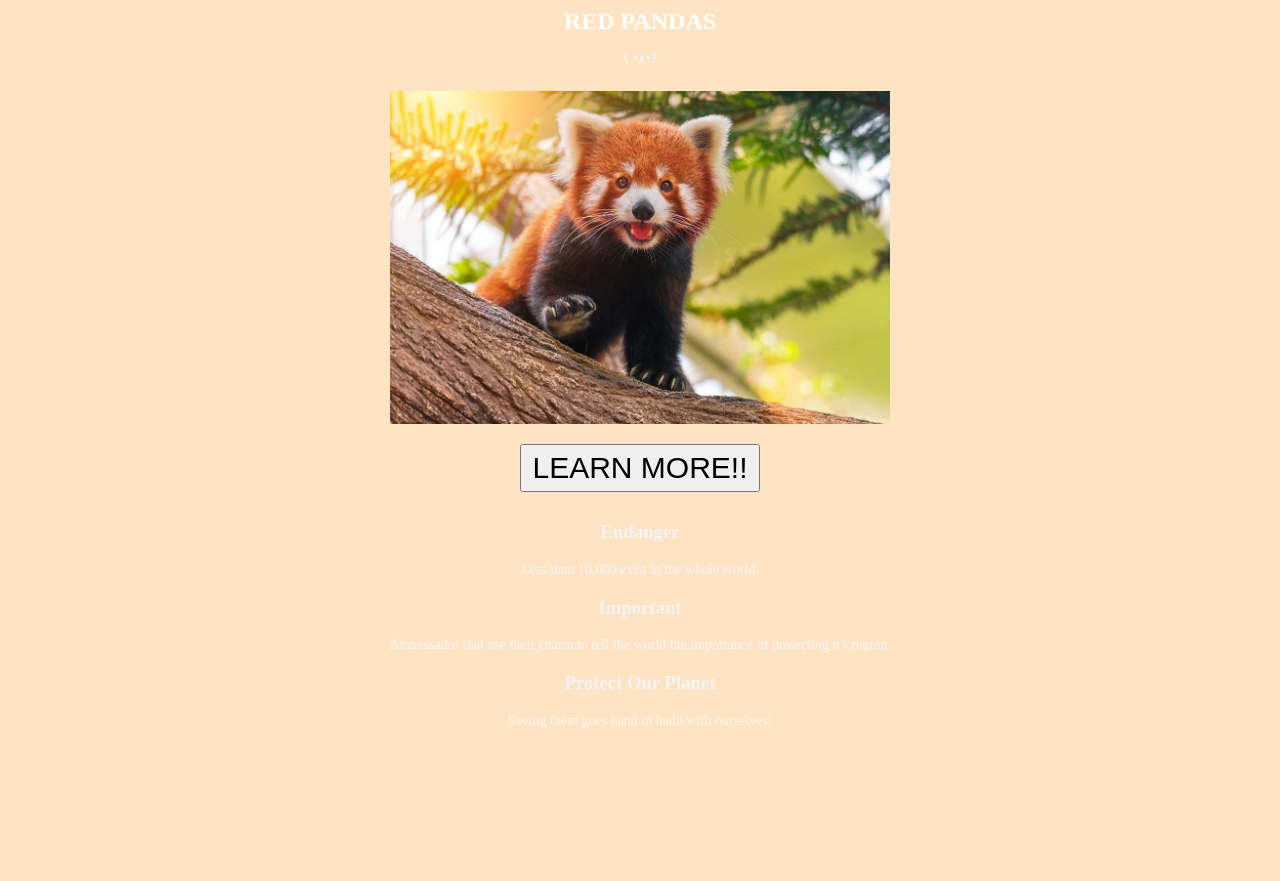
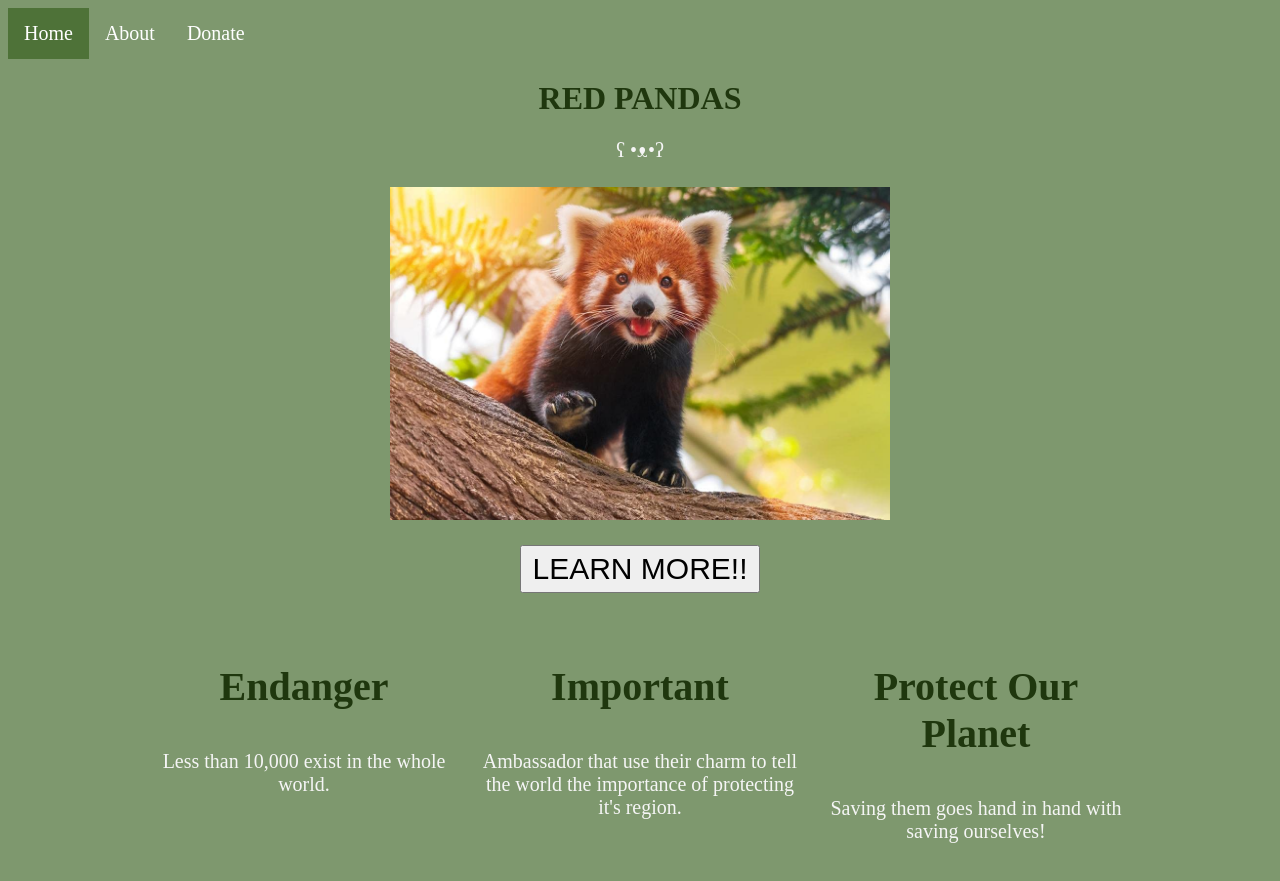
Before and after one commit to anyichen212/SaveRedPandas, a plain HTML site: page index.html in a window 1280 px wide. Before the commit the page ends 800 px from the top, so only its background shows below. Drawn offline with Linux system fonts and the light colour scheme.

Commit message:
complete front page

```diff
--- a/index.html
+++ b/index.html
@@ -3,16 +3,24 @@
      <title>Home</title>
      <link rel="stylesheet" href="styles.css">
    </head>
-   <body style="text-align: center; background-color:bisque;">
-     <h1>RED PANDAS</h1>
-     <p>ʕ •ᴥ•ʔ</p>
-     <img src="assets/image1.jpg" alt="Red Panda" style="margin: 10px;" width="500">
+   <body class = "homepage">
+    <div>
+        <ul>
+            <li class = "active"><a href="index.html">Home</a></li>
+            <li><a href="about.html">About</a></li>
+            <li><a href="#donate">Donate</a></li>
+        </ul>
+    </div>
+
+     <h1 style="color:#1f370e;">RED PANDAS</h1>
+     <p style="font-size: 20px;">ʕ •ᴥ•ʔ</p>
+     <img src="assets/image1.jpg" alt="Red Panda" style="margin: 5px;" width="500">
      <div>
         <a href="about.html">
             <button style="
                 font-size: 30px;
                 padding: 5px 10px 5px 10px;
-                margin: 10px;
+                margin: 20px;
             ">LEARN MORE!!</button>
         </a>
      </div>
@@ -27,7 +35,7 @@
         </div>
         <div class="row">
             <h3>Protect Our Planet</h3>
-            <p>Saving them goes hand in hadn with ourselves!</p>
+            <p>Saving them goes hand in hand with saving ourselves!</p>
         </div>
      </div>
    </body>
--- a/styles.css
+++ b/styles.css
@@ -1,30 +1,38 @@
-
 body {
     background-color: #345c1aa1;
     color:whitesmoke;
   }
 
-  h1 {
+.homepage{
+    text-align: center;
+}
+
+h2{
     font-size: 24px;
     color: white;
 
   }
+
+h3{
+  color: #1f370e;
+  font-size: 40px;
+}
 
 p{
     font-size: 14px;
   }
 
 
-  ul {
+ul{
   list-style-type: none;
   margin: 0;
   padding: 0;
   overflow: hidden;
-  background-color: 345c19bb;
 }
 
 li {
   float: left;
+  font-size: 20px;
 }
 
 li a {
@@ -37,13 +45,24 @@ li a {
 
 li a:hover {
   background-color: #345c19bb;
+  color: white;
 }
 
 .active {
   background-color: #345c1aa1;
 }
 
+.contain {
+  display: flex;
+  justify-content: center;
+}
 
-#header{
-    background-image: url(header.jpg);
-  }
+.contain > div {
+  width: 25%;
+  margin: 10px;
+  text-align: center;
+}
+
+.row > p {
+  font-size: 20px;
+}
```
Also changed, not shown: about.html (+3 -3 lines), asset/image1.jpg (added).
